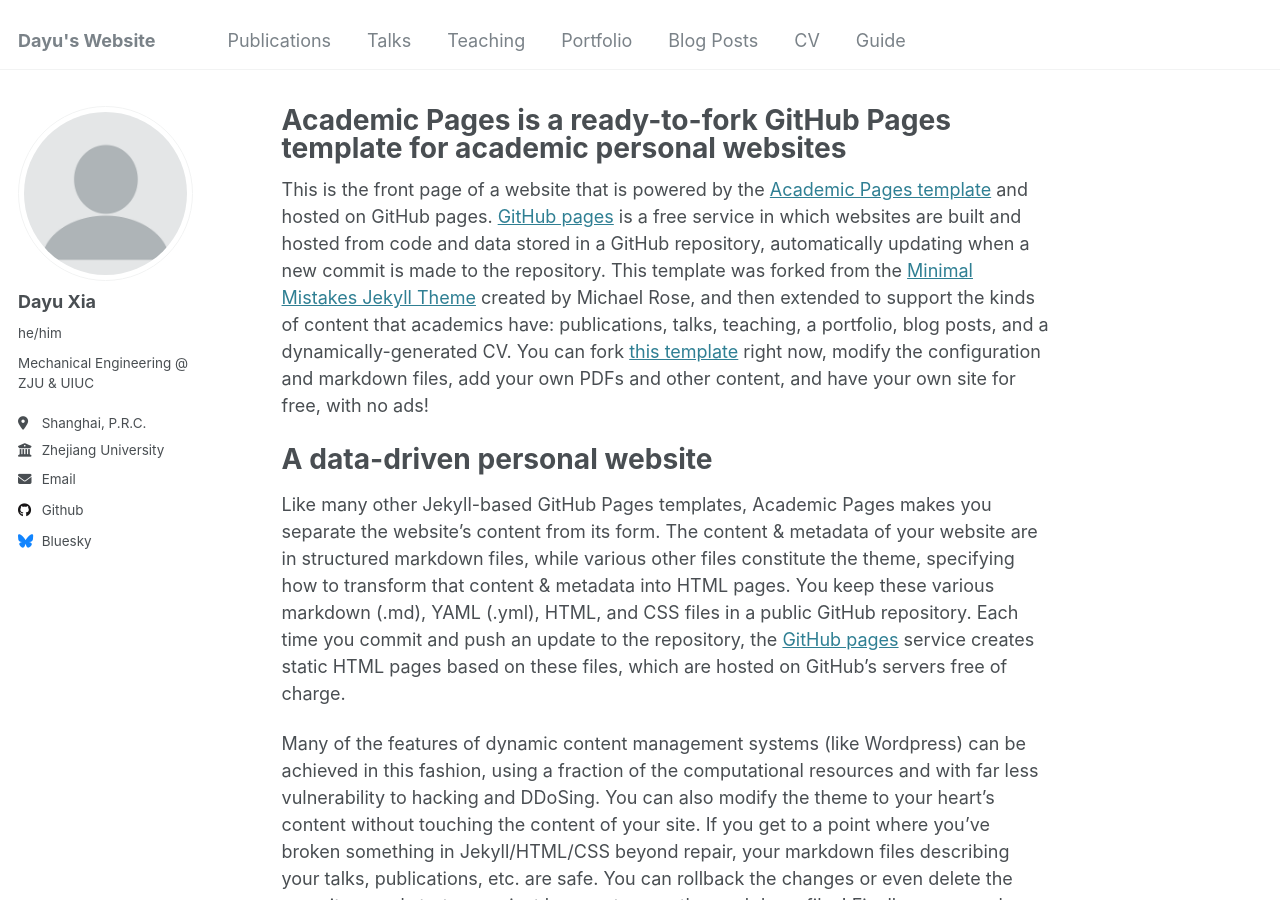
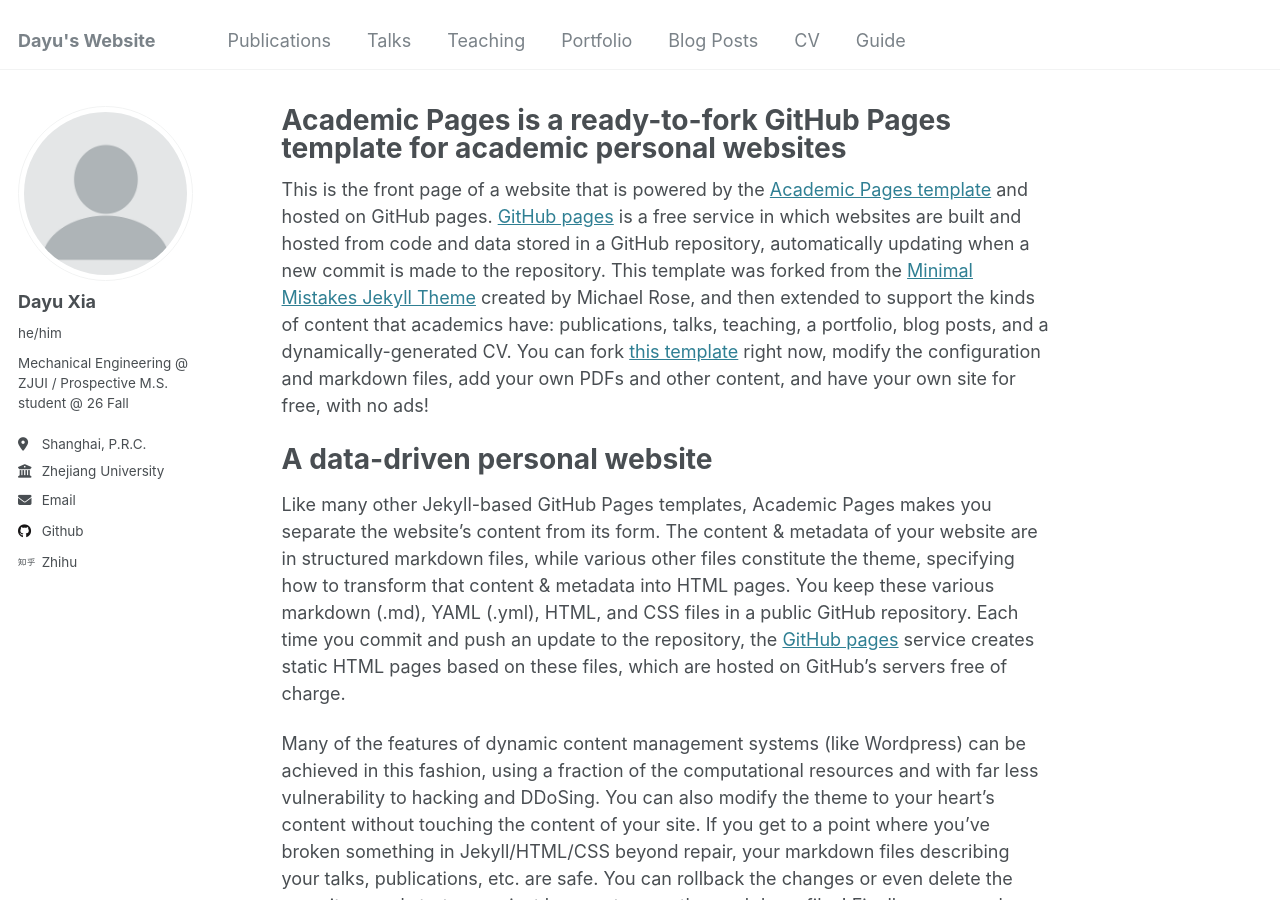
Before and after one commit to dyxia1241/dyxia1241.github.io, a Jekyll site: the page built from _pages/about.md, in a window 1280 px wide and 900 px high. Built offline with Jekyll 4.4.1, drawn with Linux system fonts in a browser that asks for light colours; some of the changed lines change nothing that is shown.

Commit message:
Update _config.yml

```diff
--- a/_config.yml
+++ b/_config.yml
@@ -12,9 +12,9 @@
 title_separator          : "-"
 name                     : &name "Dayu Xia"
 description              : &description "personal description"
-url                      : https://academicpages.github.io # the base hostname & protocol for your site e.g. "https://[your GitHub username].github.io"
+url                      : "https://dyxia1241.github.io" # the base hostname & protocol for your site e.g. "https://[your GitHub username].github.io"
 baseurl                  : "" # the subpath of your site, e.g. "/blog"
-repository               : "academicpages/academicpages.github.io"
+repository               : "dyxia1241/dyxia1241.github.io"
 
 # Site Author - The following control what appear as part of the author content on the side bar.
 #               If a field is blank the icon and link will not appear, otherwise it will be shown.
@@ -24,7 +24,7 @@
   avatar           : "profile.png"
   name             : "Dayu Xia"
   pronouns         : "he/him"
-  bio              : "Mechanical Engineering @ ZJU & UIUC"
+  bio              : "Mechanical Engineering @ ZJUI / Prospective M.S. student @ 26 Fall"
   location         : "Shanghai, P.R.C."
   employer         : "Zhejiang University"
   uri              : # URL
@@ -44,12 +44,12 @@
   bitbucket        : # Username - Update with your username on the site
   codepen          : # Username
   dribbble         : # Username
-  github           : "academicpages"
+  github           : "dyxia1241"
   kaggle           : # Username
   stackoverflow    : # User number or user number and name (i.e., use "1" or "1/jeff-atwood")
 
   # Social media
-  bluesky          : "bsky.app" # Replace this with you Bluesky username
+  bluesky          : # "bsky.app" # Replace this with you Bluesky username
   facebook         : # Username
   flickr           : # Username
   foursquare       : # Username
@@ -72,7 +72,7 @@
   wikipedia        : # Username
   xing             : # Username
   youtube          : # Username
-  zhihu            : # Username
+  zhihu            : "Leslie"
 
 # Publication Category - The following the list of publication categories and their headings
 publication_category:
```
